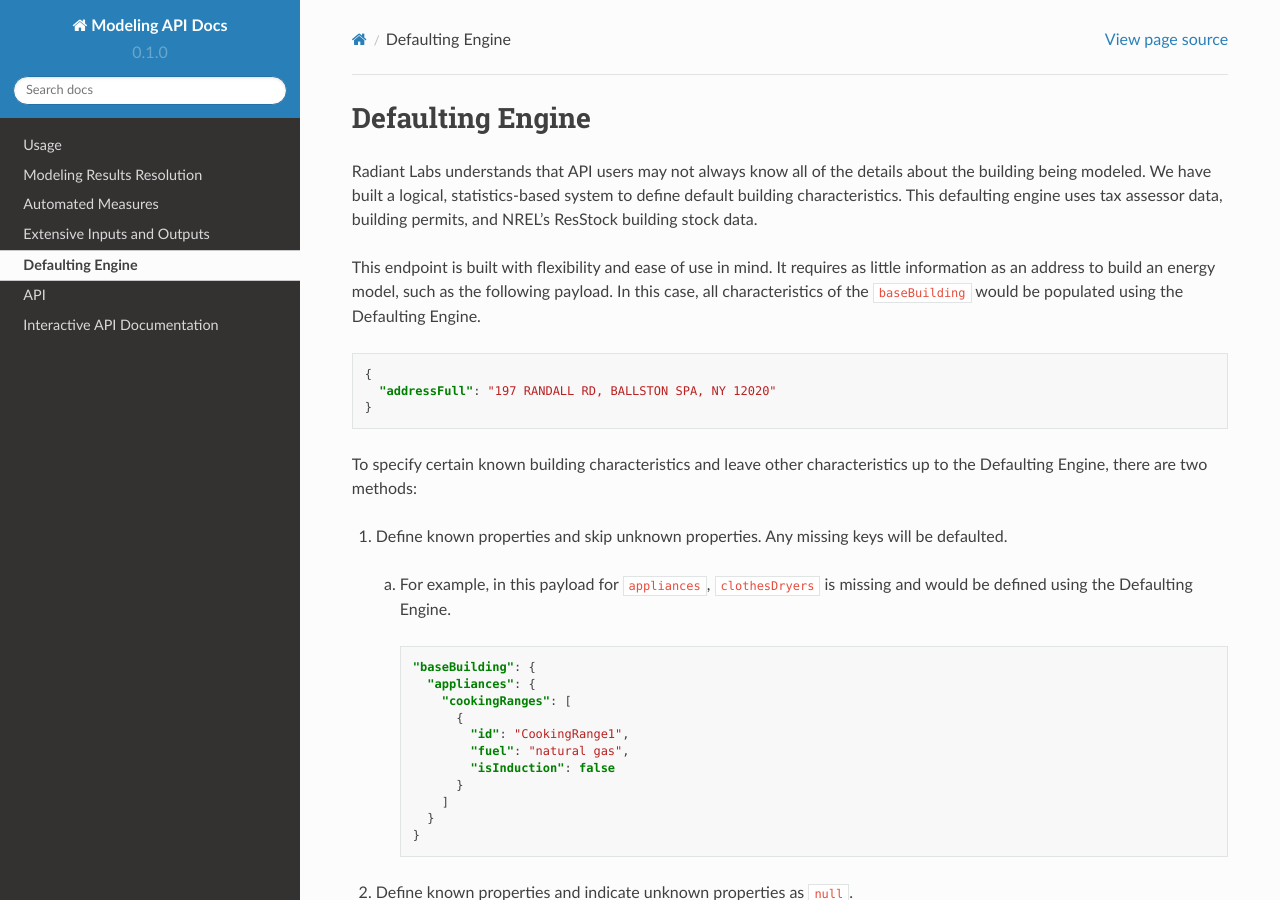
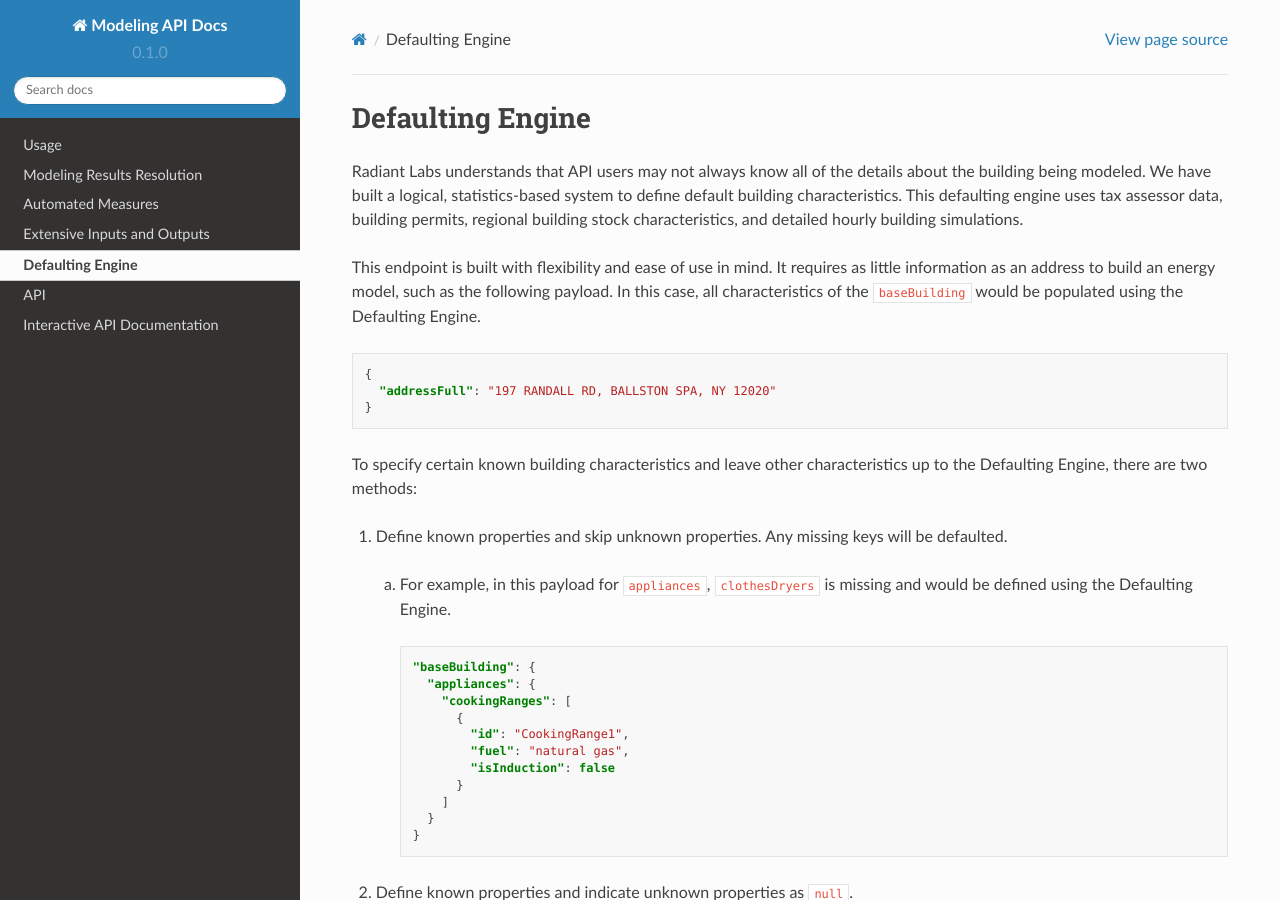
Before and after one commit to RadiantLabs/modeling-api-docs, a Sphinx documentation site: the page built from docs/source/defaulting_engine.rst, in a window 1280 px wide and 900 px high. Built offline with Sphinx 7.4.7 and the Read the Docs theme 2.0.0, drawn with Linux system fonts in a browser that asks for light colours.

Commit message:
Update intro language

```diff
--- a/docs/source/defaulting_engine.rst
+++ b/docs/source/defaulting_engine.rst
@@ -4,7 +4,7 @@ Defaulting Engine
 =================
 
 Radiant Labs understands that API users may not always know all of the details about the building being modeled. We have built a logical, statistics-based
-system to define default building characteristics. This defaulting engine uses tax assessor data, building permits, and NREL's ResStock building stock data.
+system to define default building characteristics. This defaulting engine uses tax assessor data, building permits, regional building stock characteristics, and detailed hourly building simulations.
 
 This endpoint is built with flexibility and ease of use in mind. It requires as little information as an address to build an energy model, such as the following
 payload. In this case, all characteristics of the ``baseBuilding`` would be populated using the Defaulting Engine.
```
